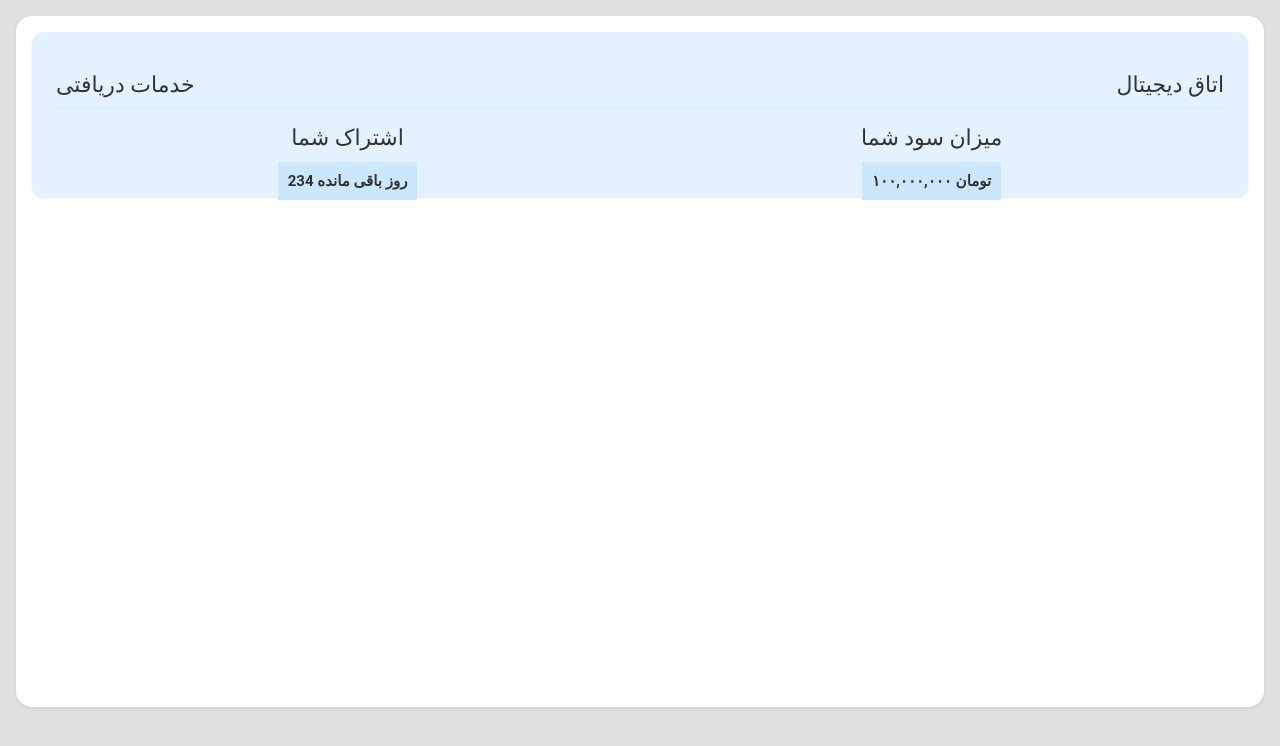
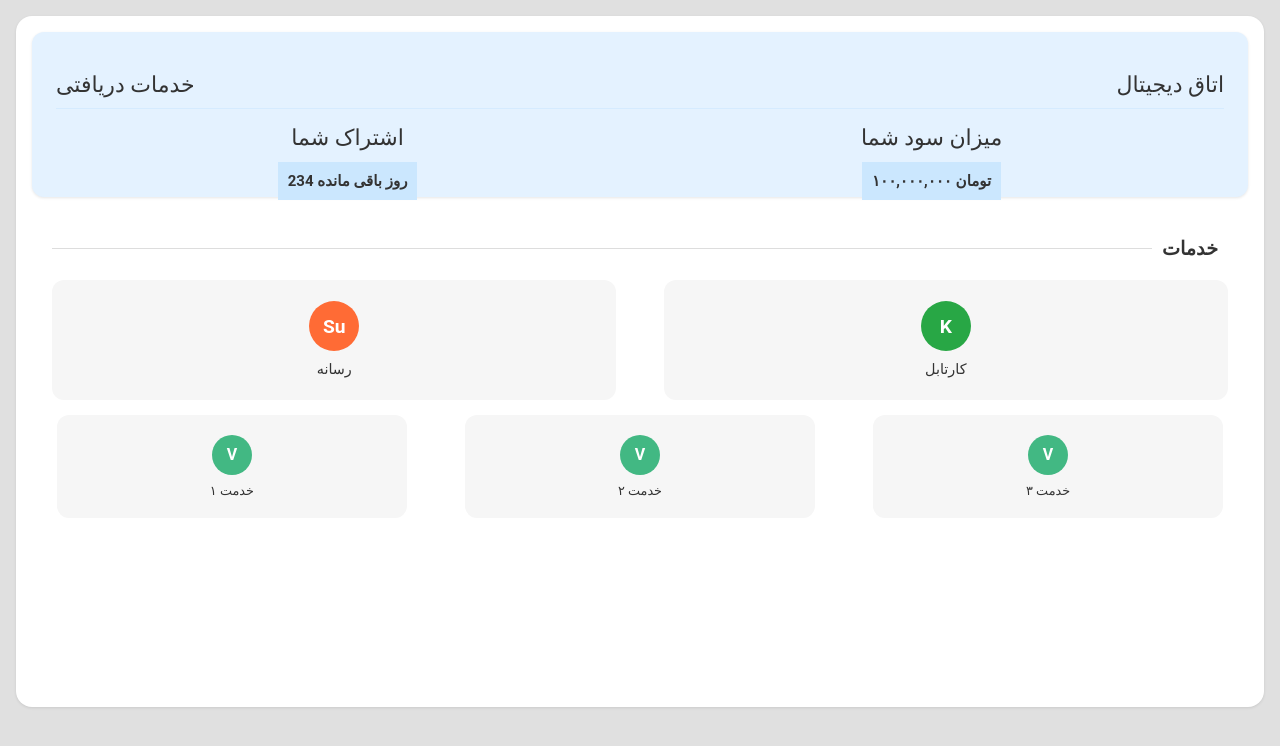
Before and after one commit to komijanimatin1/mizBunny, a React (Vite) app: page /home in a window 1280 px wide. Shown: the top 746 px of the page. Built offline with nearby package versions, Linux system fonts and the light colour scheme; the HTML template or start-up script is replaced by a standard one.

Commit message:
feat: add services section

```diff
--- a/src/components/HomeElements.tsx
+++ b/src/components/HomeElements.tsx
@@ -1,11 +1,13 @@
 import React from 'react';
 import ServiceDetails from './ServiceDetails';
+import ServicesSection from './ServicesSection';
 import './HomeElements.css';
 
 const HomeElements = () => {
     return (
         <div className="home-elements">
             <ServiceDetails />
+            <ServicesSection />
         </div>
     )
 }
--- /dev/null
+++ b/src/components/ServicesSection.css
@@ -0,0 +1,133 @@
+.services-section {
+    width: 100%;
+    padding: 20px;
+    margin-top: 20px;
+}
+
+.services-title {
+    text-align: right;
+    margin-bottom: 20px;
+    position: relative;
+}
+
+.services-title h2 {
+    font-size: 1.2rem;
+    font-weight: bold;
+    color: #333;
+    margin: 0;
+    display: inline-block;
+    background: white;
+    padding: 0 10px;
+    position: relative;
+    z-index: 1;
+}
+
+.services-title::after {
+    content: '';
+    position: absolute;
+    top: 50%;
+    left: 0;
+    right: 0;
+    height: 1px;
+    background-color: #ddd;
+    z-index: 0;
+}
+
+/* Main Services - Two cards side by side */
+.main-services {
+    display: flex;
+    flex-direction: row;
+    justify-content: space-between;
+    gap: 15px;
+    margin-bottom: 10px;
+    width: 100%;
+}
+
+.service-card {
+    background: #F6F6F6;
+    border-radius: 12px;
+    padding: 20px;
+    text-align: center;
+    transition: transform 0.2s ease;
+    flex-shrink: 0;
+}
+
+.service-card:hover {
+    transform: translateY(-2px);
+}
+
+.main-service {
+    width: 48%;
+    min-height: 120px;
+    display: flex;
+    flex-direction: column;
+    justify-content: center;
+    align-items: center;
+}
+
+.service-icon {
+    width: 50px;
+    height: 50px;
+    border-radius: 50%;
+    display: flex;
+    align-items: center;
+    justify-content: center;
+    font-weight: bold;
+    font-size: 1.2rem;
+    margin-bottom: 10px;
+    color: white;
+}
+
+.su-icon {
+    background-color: #ff6b35;
+    /* Orange for Su */
+}
+
+.k-icon {
+    background-color: #28a745;
+    /* Green for K */
+}
+
+.v-icon {
+    background-color: #42b883;
+    /* Green for V */
+}
+
+.service-name {
+    font-size: 0.9rem;
+    font-weight: 500;
+    color: #333;
+}
+
+/* Additional Services - Three cards in a row */
+.additional-services {
+    display: flex;
+    flex-direction: row;
+    justify-content: space-between;
+    gap: 10px;
+    padding: 5px;
+    border-radius: 12px;
+    width: 100%;
+}
+
+.additional-service {
+    width: 30%;
+    background-color: #F6F6F6;
+    border-radius: 12px;
+    min-height: 80px;
+    display: flex;
+    flex-direction: column;
+    justify-content: center;
+    align-items: center;
+}
+
+.additional-service .service-icon {
+    width: 40px;
+    height: 40px;
+    font-size: 1rem;
+    margin-bottom: 8px;
+}
+
+.additional-service .service-name {
+    font-size: 0.8rem;
+}
--- /dev/null
+++ b/src/components/ServicesSection.tsx
@@ -0,0 +1,43 @@
+import React from 'react';
+import './ServicesSection.css';
+
+const ServicesSection = () => {
+  return (
+    <div className="services-section">
+      {/* Services Title */}
+      <div className="services-title">
+        <h2>خدمات</h2>
+      </div>
+
+      {/* Main Services - Two cards side by side */}
+      <div className="main-services">
+        <div className="service-card main-service">
+          <div className="service-icon su-icon">Su</div>
+          <div className="service-name">رسانه</div>
+        </div>
+        <div className="service-card main-service">
+          <div className="service-icon k-icon">K</div>
+          <div className="service-name">کارتابل</div>
+        </div>
+      </div>
+
+      {/* Additional Services - Three cards in a row */}
+      <div className="additional-services">
+        <div className="service-card additional-service">
+          <div className="service-icon v-icon">V</div>
+          <div className="service-name">خدمت ۱</div>
+        </div>
+        <div className="service-card additional-service">
+          <div className="service-icon v-icon">V</div>
+          <div className="service-name">خدمت ۲</div>
+        </div>
+        <div className="service-card additional-service">
+          <div className="service-icon v-icon">V</div>
+          <div className="service-name">خدمت ۳</div>
+        </div>
+      </div>
+    </div>
+  );
+};
+
+export default ServicesSection;
```
